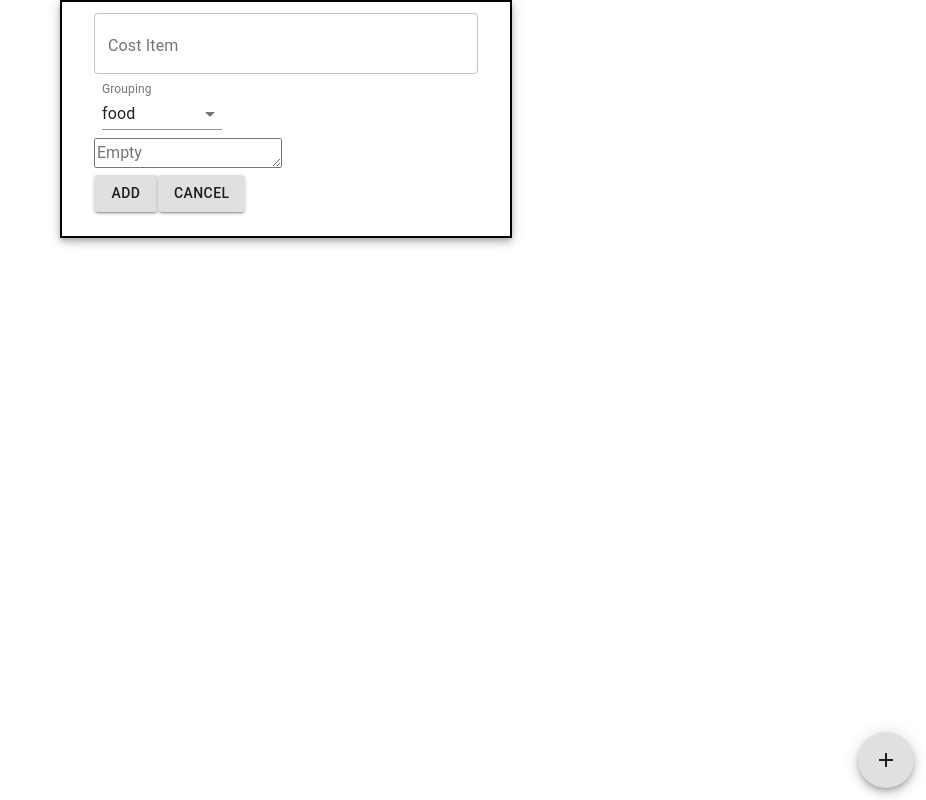
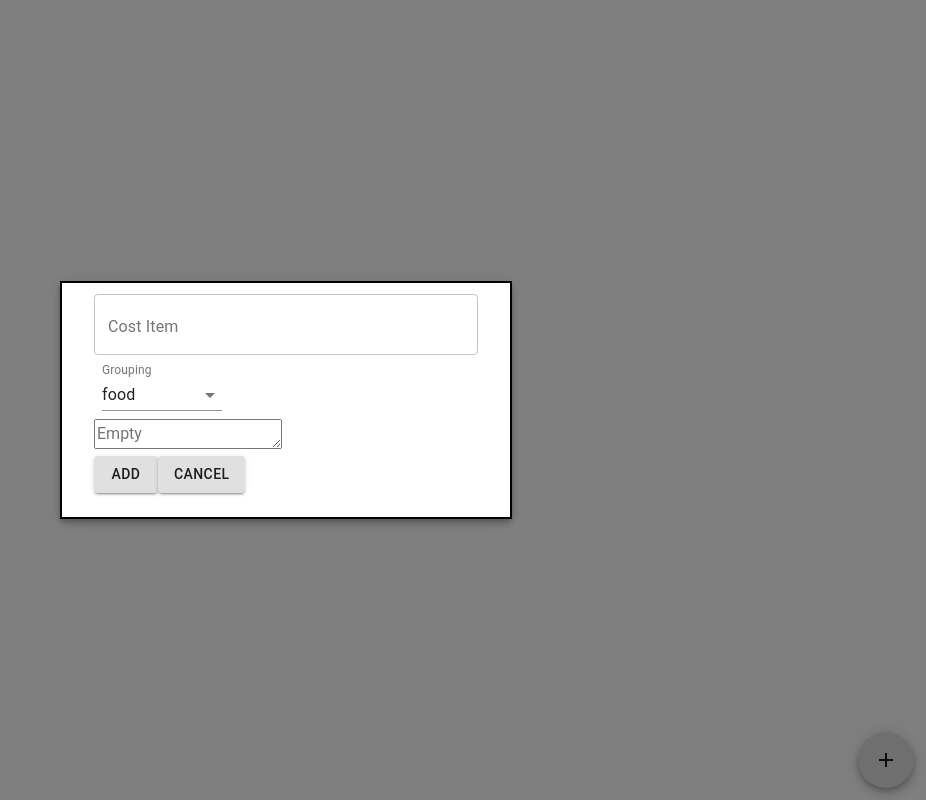
Before and after one commit to beiranvand-karim/cost-tracker, a React (Create React App) app: page / in a window 1280 px wide. Both pictures are taken after a click on the button 1240 px from the left and 760 px from the top of the page. Shown: the whole page, without its empty margins (354-1280 px from the left). Built offline with nearby package versions, Linux system fonts and the light colour scheme.

Commit message:
code cleaned (#22)

```diff
--- a/src/App.js
+++ b/src/App.js
@@ -67,18 +67,6 @@ const useStyles = makeStyles((theme) =>
     bodyStyle: {},
   })
 );
-const useStyles2 = makeStyles({
-  table: {
-    minWidth: 650,
-  },
-});
-const showModal1 = styled(Modal)`
-  && {
-    display: flex;
-    justify-content: center;
-    align-items: center;
-  }
-`;
 
 const App = () => {
   const [annaCost, setAnnaCost] = useState([]);
@@ -133,7 +121,7 @@ const App = () => {
         <AddIcon />
       </Fab>
 
-      <showModal1
+      <Modal
         aria-labelledby="transition-modal-title"
         aria-describedby="transition-modal-description"
         className={classes.modal}
@@ -204,7 +192,7 @@ const App = () => {
             </form>
           </div>
         </Fade>
-      </showModal1>
+      </Modal>
     </div>
   );
 };
```
